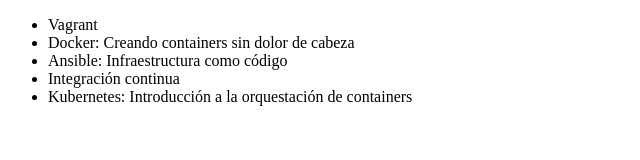
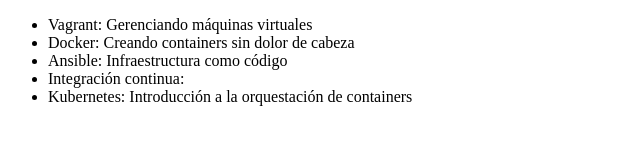
Before and after one commit to lothringen21/ejemplos-git, a plain HTML site: page index.html in a window 1280 px wide. Shown: the whole page, without its empty margins (0-640 px from the left). Drawn offline with Linux system fonts and the light colour scheme.

Commit message:
Cambiando el nombre al curso de Vagrant

```diff
--- a/index.html
+++ b/index.html
@@ -6,10 +6,10 @@
 </head>
 <body>
      <ul>
-         <li> Vagrant </li>
+         <li> Vagrant: Gerenciando máquinas virtuales </li>
          <li> Docker: Creando containers sin dolor de cabeza</li>
          <li> Ansible: Infraestructura como código </li>
-         <li> Integración continua </li>
+         <li> Integración continua: </li>
          <li> Kubernetes: Introducción a la orquestación de containers </li>
      </ul>
 </body>
```
